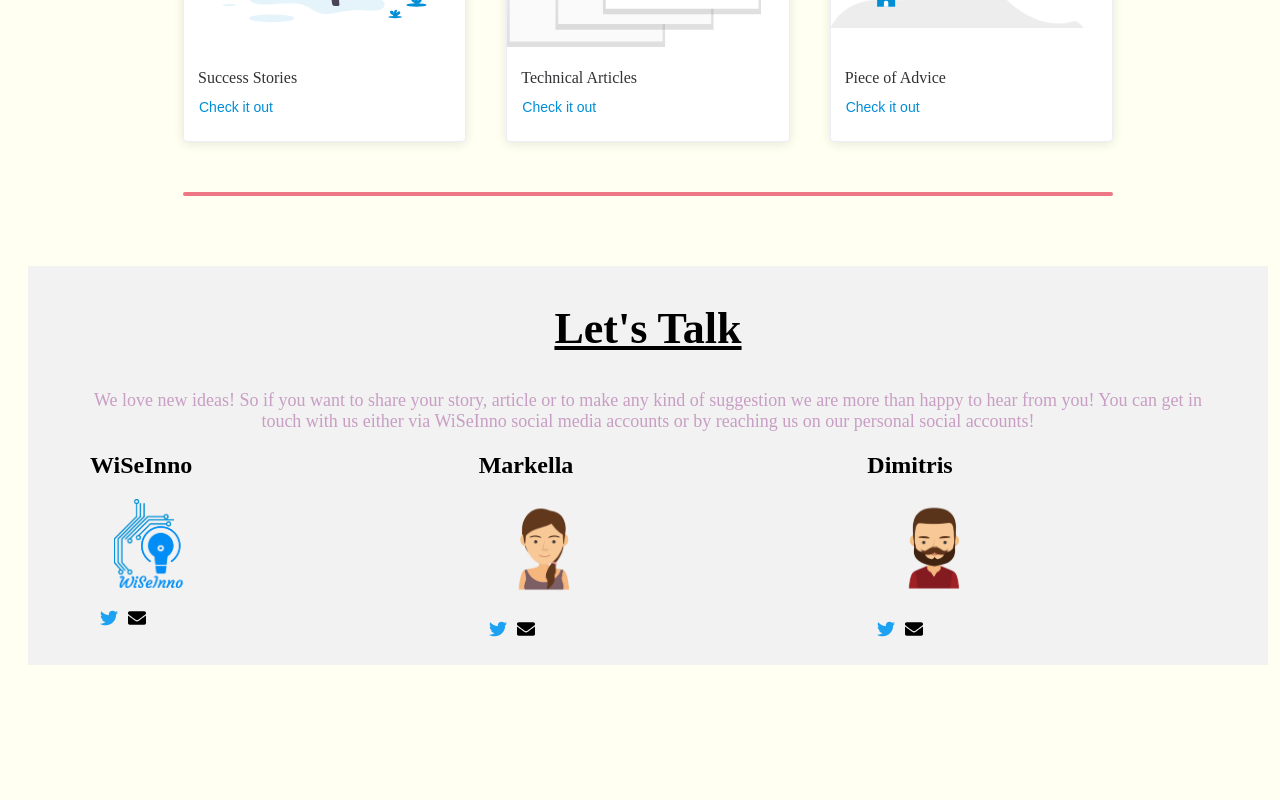
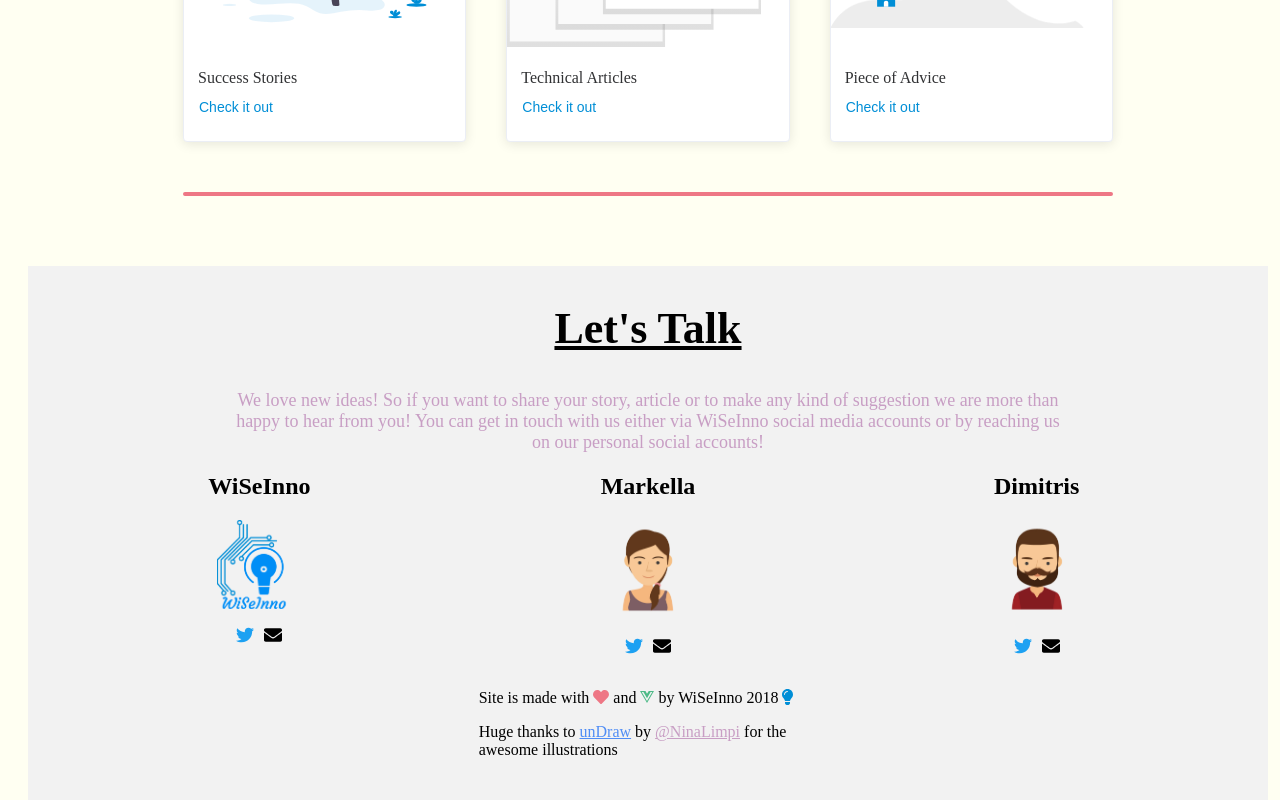
Before and after one commit to WiSeInno/home, a Vue app: page / in a window 1280 px wide. Shown: the part 1523-2323 px from the top of the page. Before the commit the page ends 2188 px from the top, so only its background shows below. Built offline with nearby package versions, Linux system fonts and the light colour scheme; a web font is replaced by a local one.

Commit message:
Final footer with disclaimer (#4)
* Final footer desing

* fixes layout issue on #4

```diff
--- a/index.html
+++ b/index.html
@@ -3,6 +3,7 @@
   <head>
     <meta charset="utf-8">
     <meta name="viewport" content="width=device-width,initial-scale=1.0">
+    <link rel="shortcut icon" type="image/png" href="/src/assets/logo.png"/>
     <script defer src="https://use.fontawesome.com/releases/v5.2.0/js/all.js" integrity="sha384-4oV5EgaV02iISL2ban6c/RmotsABqE4yZxZLcYMAdG7FAPsyHYAPpywE9PJo+Khy" crossorigin="anonymous"></script>
     <title>wiseinno.tech</title>
   </head>
--- a/src/components/letstalk.vue
+++ b/src/components/letstalk.vue
@@ -1,14 +1,16 @@
 <template>
   <div class='talk'>
-    <el-row :gutter="15">
-      <el-col type="flex" justify="center" :xs="24" :sm="24" :md="24" :lg="24" :xl="24">
+    <el-row :gutter="15" type="flex" justify="center">
+      <el-col type="flex" justify="center" :xs="24" :sm="24" :md="20" :lg="18" :xl="18">
         <h1 class="title">Let's Talk</h1>
         <p class="text">We love new ideas! So if you want to share your story, article or to make any kind of suggestion we are more than happy to hear from you! You can get in touch with us either via WiSeInno social media accounts or by reaching us on our personal social accounts!</p>
-        <el-row type="flex" justify="center" gutter="50">
-          <el-col :xs="8" :sm="8" :md="8" :lg="8" :xl="8" v-for="p in content" :key="o">
+      </el-col>
+    </el-row>
+    <el-row type="flex" justify="center" gutter="50">
+          <el-col  :xs="8" :sm="8" :md="8" :lg="8" :xl="8" v-for="p in content" :key="o">
             <h2 class="name">{{p.name}}</h2>
             <img class='logo' v-bind:src='p.pic'>
-            <ul>
+              <ul>
               <li>
                 <a v-bind:href="'https://twitter.com/'+p.twitter">
                   <i class="fab fa-twitter twitter"></i>
@@ -22,8 +24,14 @@
             </ul>
           </el-col>
         </el-row>
-      </el-col>
-    </el-row>
+    <el-row type="flex" justify="center" gutter="50">
+          <el-col :xs="16" :sm="12" :md="9" :lg="8" :xl="8">
+            <p :class="credit">
+              Site is made with <i class="fas fa-heart" style="color: #EE7785;"></i> and <i class="fab fa-vuejs" style="color: #4dba87"></i> by WiSeInno 2018 <i class="fas fa-lightbulb" style="color: #008ed6;"></i>
+            </p>
+            <p>Huge thanks to <a style="color:#508df5;" href="https://twitter.com/unDraw_co">unDraw</a> by <a style='color: #C89EC4' href="https://twitter.com/NinaLimpi">@NinaLimpi</a> for the awesome illustrations</p>
+          </el-col>
+        </el-row>
   </div>
 </template>
 
@@ -71,12 +79,22 @@ export default {
     .btn{
       margin-top: 15px;
     }
+    .name{
+      text-align: center;
+    }
     ul{
       list-style-type: none;
-      padding-left: 0;
+      display: inline-flex;
+      padding: 0;
+      width: 100%;
        li{
-        float: left;
-        margin-left: 10px;
+         &:first-of-type{
+            margin-left: auto;
+            margin-right: 10px;
+        }
+        &:last-of-type{
+          margin-right: auto;
+        }
         a{
           color: inherit;
           font-size: 18px;
@@ -87,7 +105,9 @@ export default {
     .logo{
       width: 50%;
       max-width: 85px;
-      margin-left: 7%;
+      display: block;
+      margin-left: auto;
+      margin-right: auto;
     }
     .twitter{
       color: #1da1f2;
@@ -97,4 +117,7 @@ export default {
       padding: 0px 5% 2% 5%;
       margin-bottom: 20px;
     }
+    p.credits{
+      text-align: center;
+    }
 </style>
```
